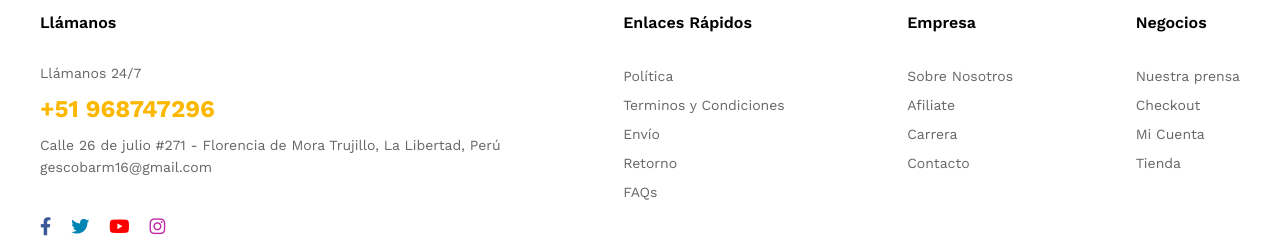
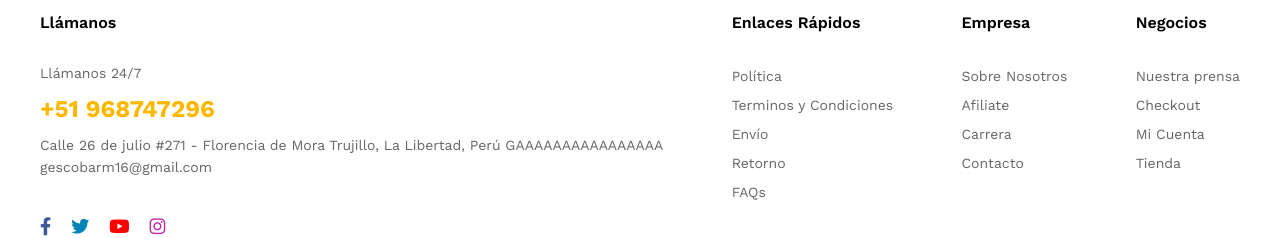
Before and after one commit to Gescobar1603/MarketPlace-Angular, an Angular app: page / in a window 1280 px wide. Shown: the part 800-1038 px from the top of the page. Built offline with nearby package versions, Linux system fonts and the light colour scheme.

Commit message:
te puse ga

```diff
--- a/src/app/pages/footer.component.html
+++ b/src/app/pages/footer.component.html
@@ -24,6 +24,7 @@ Footer
 
                     <p>Calle 26 de julio #271 - Florencia de Mora Trujillo, La Libertad, Perú
 
+                        GAAAAAAAAAAAAAAAA
 
 
                       <br>
```
